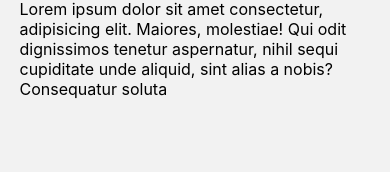
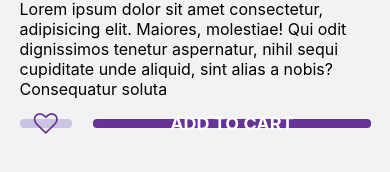
Before and after one commit to erenavar/shop-application, a React Native app: screen /Details in a window 390 px wide. Shown: the part 572-744 px from the top of the page. Built offline with nearby package versions, Linux system fonts and the light colour scheme.

Commit message:
add liked and add to card button to details page

```diff
--- a/src/screens/Details/DetailsScreen.tsx
+++ b/src/screens/Details/DetailsScreen.tsx
@@ -1,4 +1,4 @@
-import { Image, StyleSheet, Text, View } from "react-native";
+import { Image, Pressable, StyleSheet, Text, View } from "react-native";
 import React, { FC } from "react";
 import { CompositeScreenProps } from "@react-navigation/native";
 import { BottomTabScreenProps } from "@react-navigation/bottom-tabs";
@@ -31,13 +31,23 @@ const DetailsScreen: FC<Props> = ({ route }) => {
           <Text style={styles.count}>(120)</Text>
         </View>
       </View>
-
       <GradientText style={styles.descTitle} text="Description" />
       <Text style={styles.descText}>
         Lorem ipsum dolor sit amet consectetur, adipisicing elit. Maiores,
         molestiae! Qui odit dignissimos tenetur aspernatur, nihil sequi
         cupiditate unde aliquid, sint alias a nobis? Consequatur soluta
       </Text>
+      <View style={styles.bottom}>
+        <Pressable style={styles.heart}>
+          <FontAwesome name="heart-o" size={24} color="rebeccapurple" />
+          {/* <FontAwesome name="heart" size={24} color="black" /> */}
+        </Pressable>
+        <Pressable style={styles.button}>
+          <Text style={{ color: "white", fontSize: 18, fontWeight: "bold" }}>
+            ADD TO CART
+          </Text>
+        </Pressable>
+      </View>
     </View>
   );
 };
@@ -88,4 +98,26 @@ const styles = StyleSheet.create({
     marginVertical: "5%",
   },
   descText: { fontSize: 16, lineHeight: 20 },
+  bottom: {
+    flexDirection: "row",
+    justifyContent: "space-between",
+    marginTop: 20,
+  },
+  button: {
+    flex: 1,
+    backgroundColor: "rebeccapurple",
+    marginLeft: "6%",
+    height: "35%",
+    borderRadius: 4,
+    justifyContent: "center",
+    alignItems: "center",
+  },
+  heart: {
+    backgroundColor: "#CBC3E3",
+    height: "35%",
+    width: "15%",
+    alignItems: "center",
+    justifyContent: "center",
+    borderRadius: 4,
+  },
 });
```
